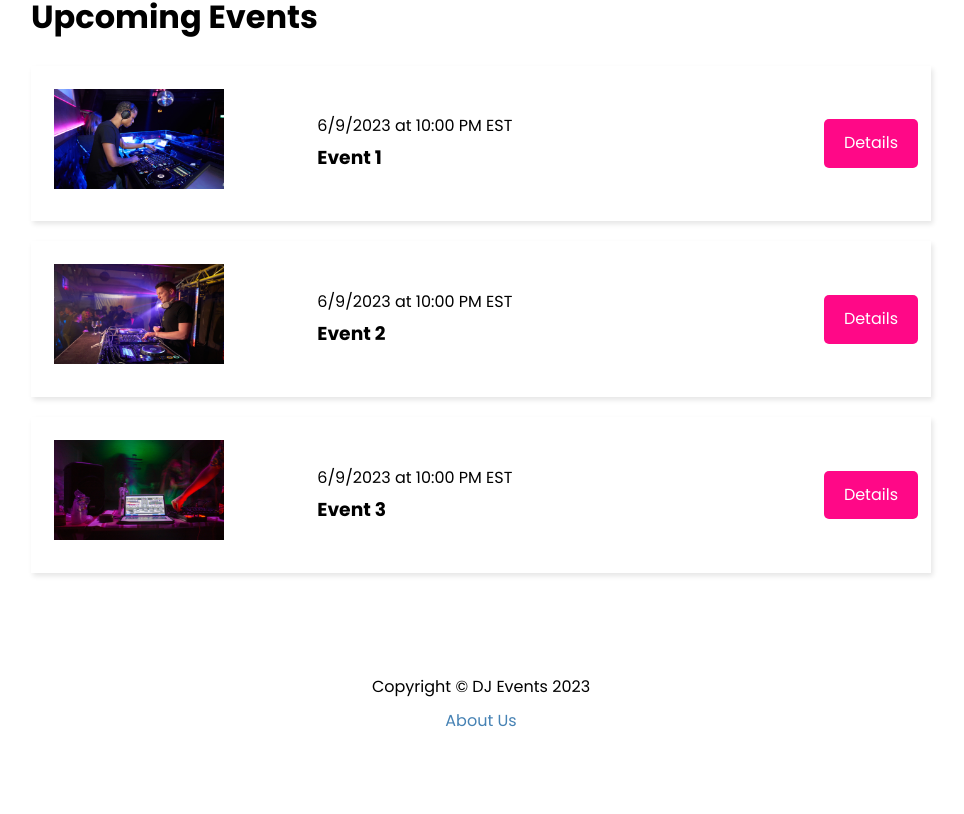
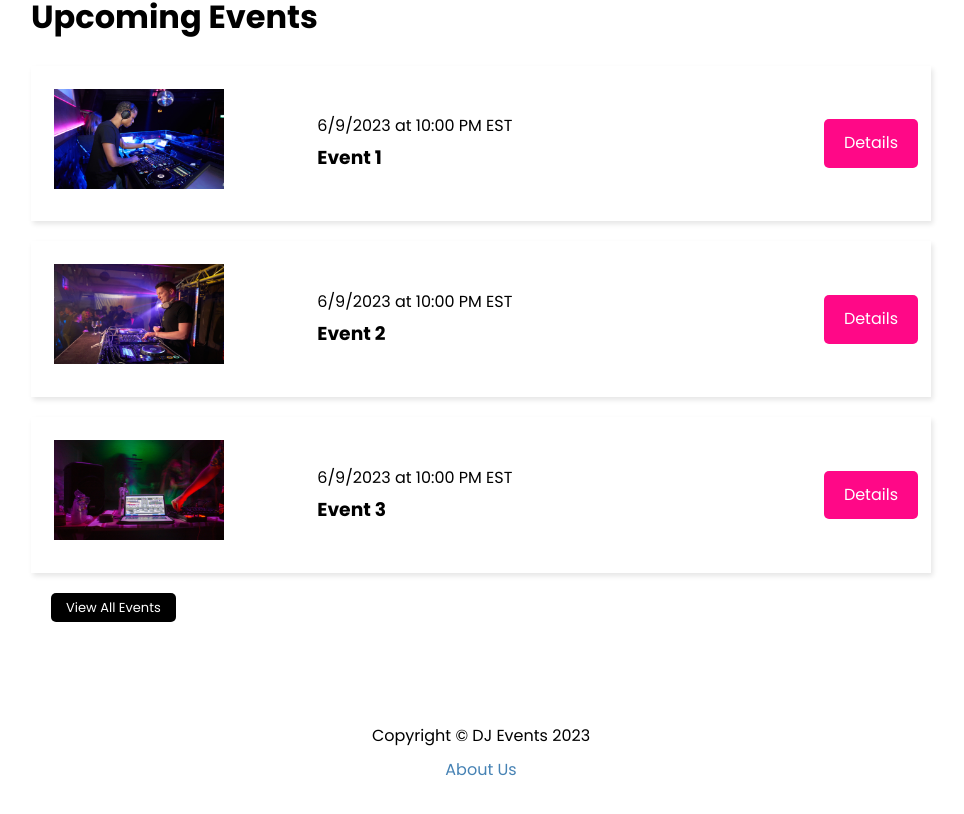
Before and after one commit to rezzon8/dj-events-frontend, a Next.js app: page / in a window 1280 px wide. Shown: the part 432-1246 px from the top of the page, without its empty margins (159-1123 px from the left). Before the commit the page ends 1208 px from the top, so only its background shows below. Built offline with nearby package versions, Linux system fonts and the light colour scheme; no server answers.

Commit message:
Add view all events btn to home page

```diff
--- a/pages/index.tsx
+++ b/pages/index.tsx
@@ -1,15 +1,9 @@
+import Link from 'next/link'
 import { API_URL } from '@/config/index'
 import Layout from '@/components/Layout'
 import EventItem from '@/components/EventItem'
 import { DjEvents, DjEvent } from '@/types/dj-events'
-
-export async function getServerSideProps() {
-  const res = await fetch(`${API_URL}/api/events`)
-  const events = await res.json()
-  return {
-    props: { events: events.slice(0, 3) }
-  }
-}
+import { URL_PATH_EVENTS } from '@/constants'
 
 export default function HomePage({ events }: DjEvents) {
   return (
@@ -21,6 +15,19 @@ export default function HomePage({ events }: DjEvents) {
           <EventItem key={evt.id} evt={evt} index={index} />
         ))}
       </div>
+      {events.length > 0 && (
+        <Link href={URL_PATH_EVENTS} className="btn-secondary">
+          View All Events
+        </Link>
+      )}
     </Layout>
   )
 }
+
+export async function getStaticProps() {
+  const res = await fetch(`${API_URL}/api/events`)
+  const events = await res.json()
+  return {
+    props: { events: events.slice(0, 3) }
+  }
+}
```
